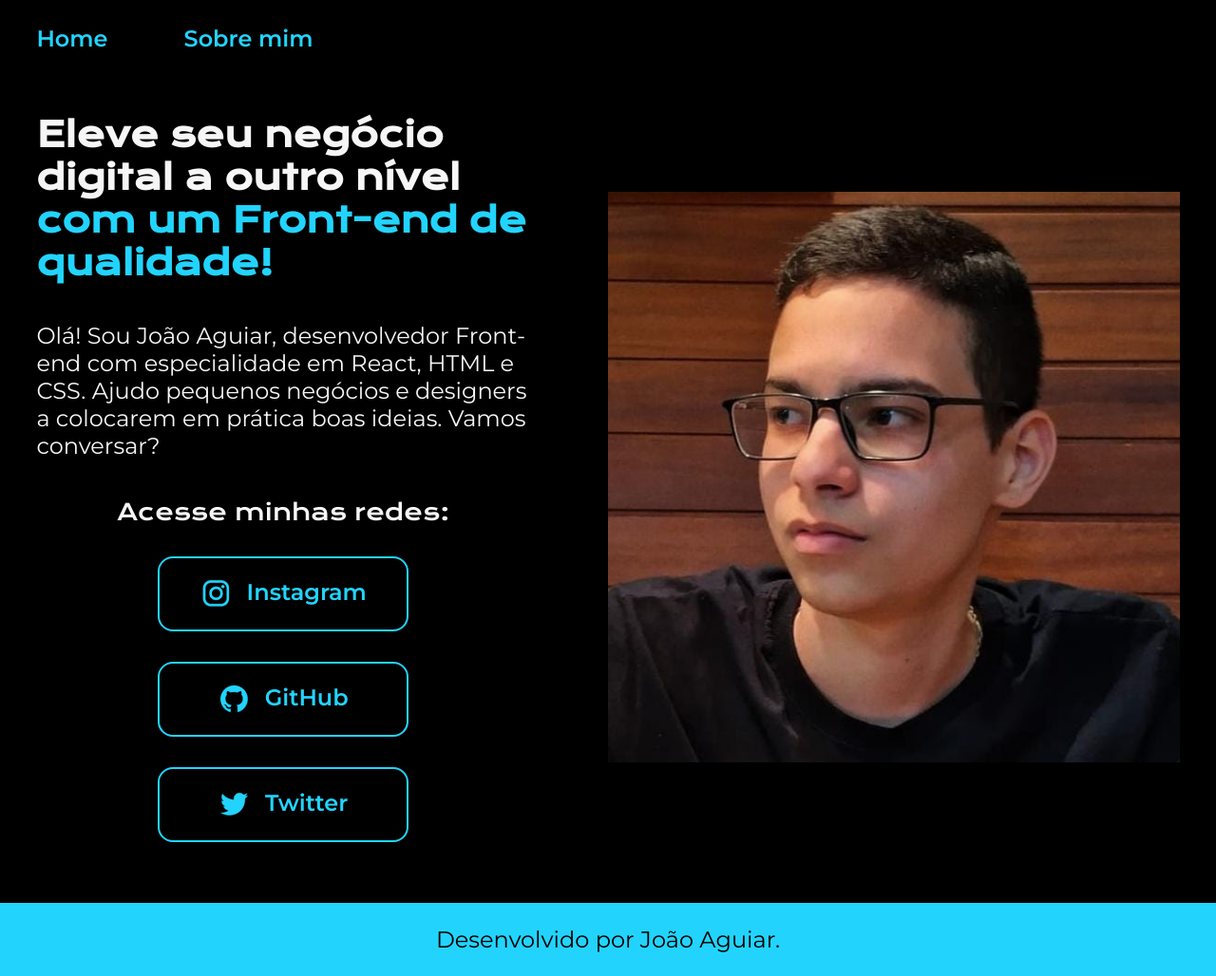
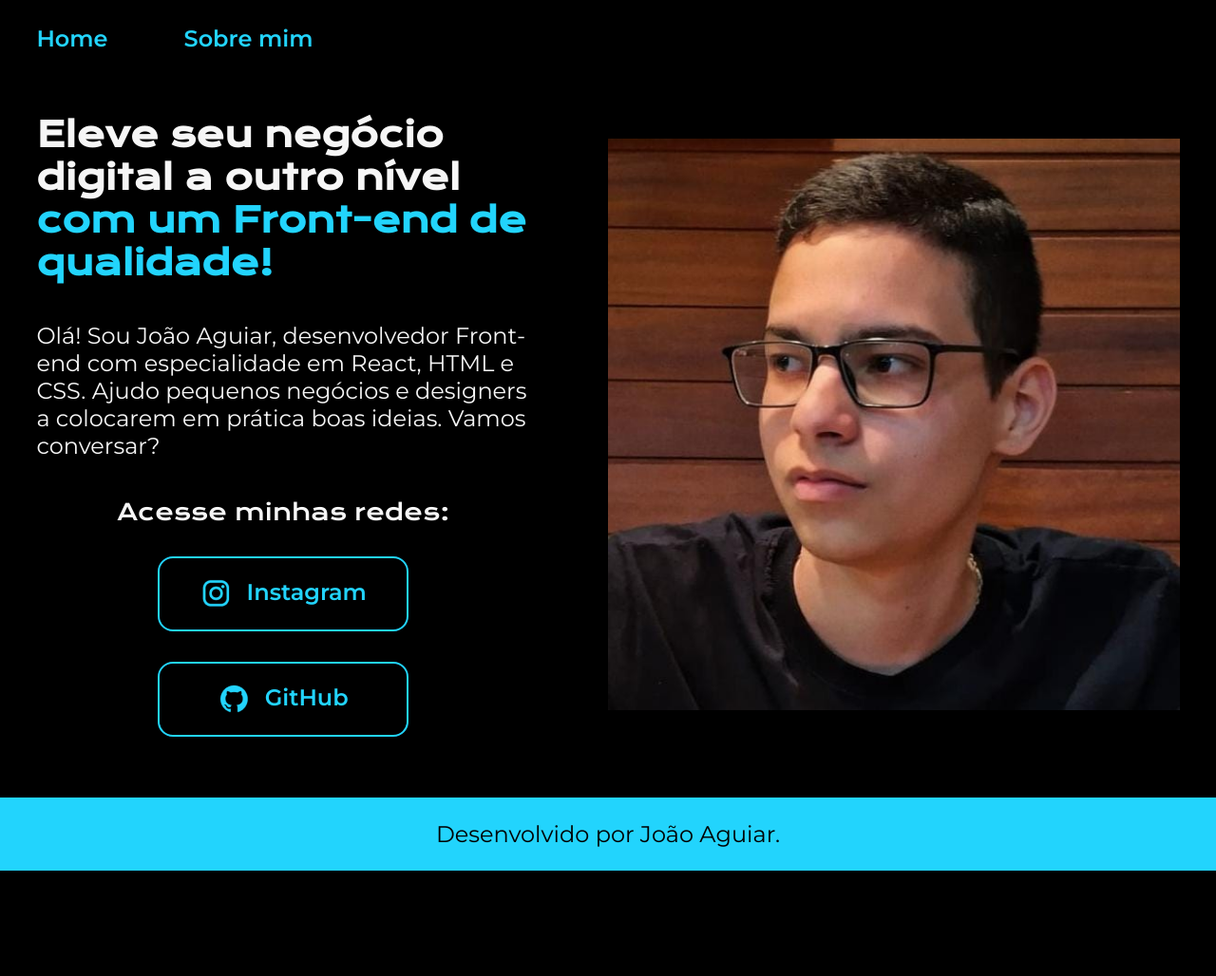
Before and after one commit to vtraguiar/portfolio, a plain HTML site: page index.html in a window 1280 px wide. Shown: the whole page at 95% size. After the commit the page ends 917 px from the top, so only its background shows below. Drawn offline with nearby package versions, Linux system fonts and the light colour scheme.

Commit message:
Update index.html

```diff
--- a/index.html
+++ b/index.html
@@ -28,7 +28,6 @@
                 <h2 class="apresentacao__links__subtitulo">Acesse minhas redes:</h2>
                 <a class="apresentacao__links__navegacao" href="https://instagram.com/_jvitoraguiar/"> <img src="./assets/instagram.png">Instagram</a>
                 <a class="apresentacao__links__navegacao" href="https://github.com/vTraguiar"> <img src="./assets/github.png">GitHub</a>
-                <a class="apresentacao__links__navegacao" href="https://twitter.com/_Joaoagui4r"><img src="./assets/twitter.png">Twitter</a>
             </div>
         </section>
             <img class="apresentacao__imagem" src="./images/vde.jpeg" alt="João Aguiar">
```
